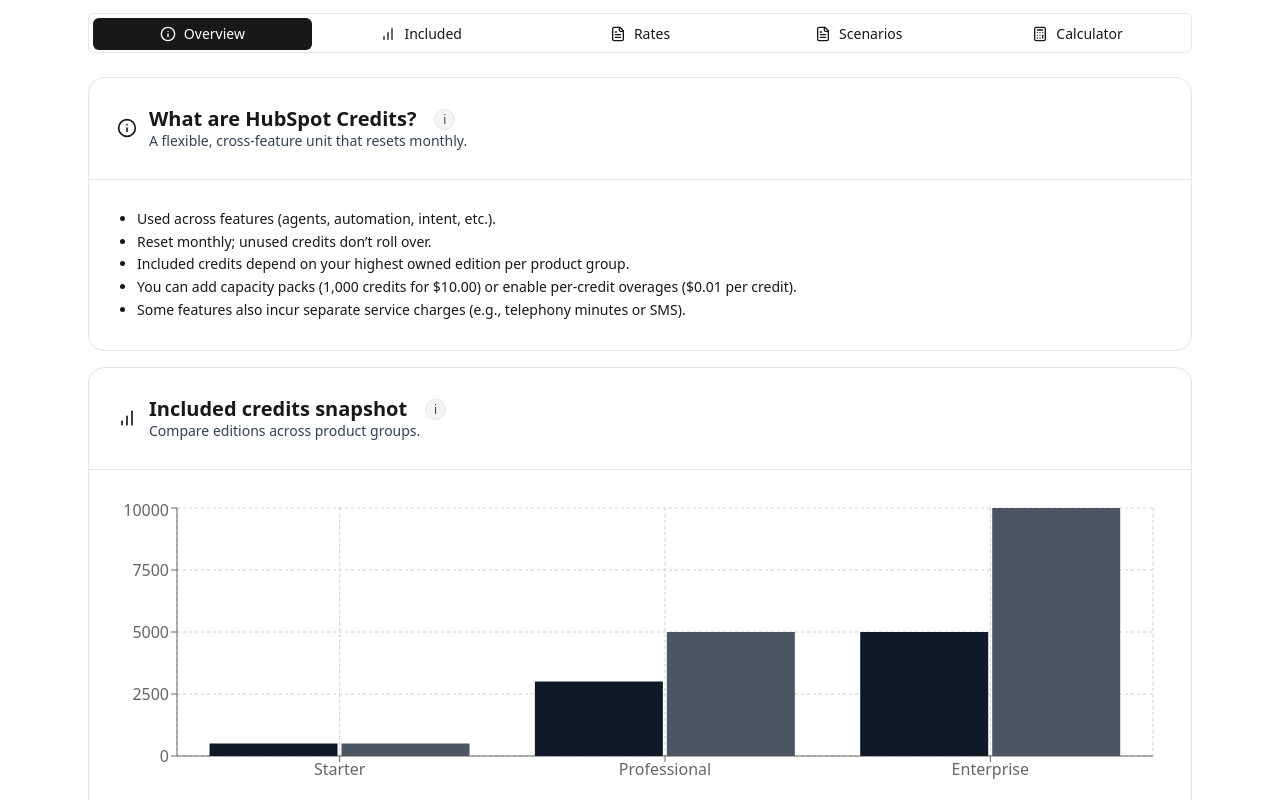
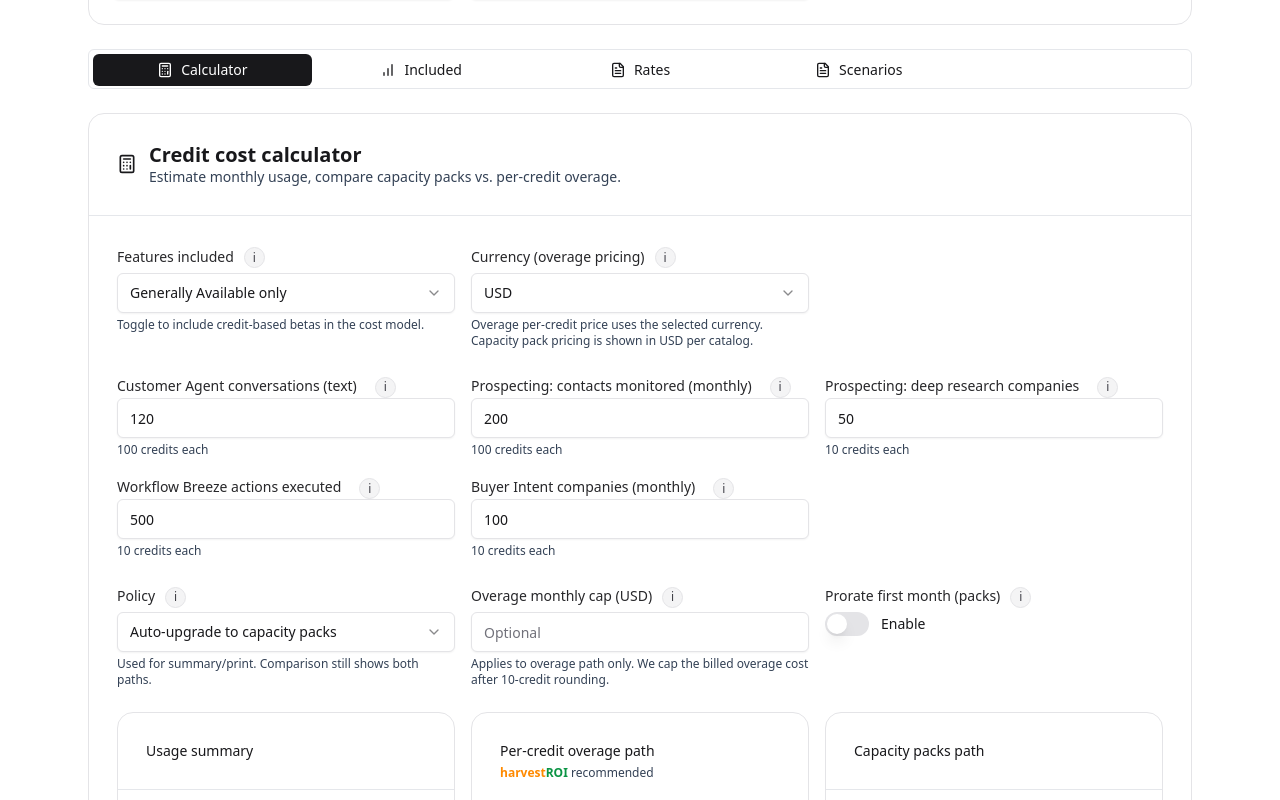
Before and after one commit to NicoLafakis/creditcalculator, a React (Vite) app: page / in a window 1280 px wide. Shown: the part 300-1100 px from the top of the page. Built offline with nearby package versions, Linux system fonts and the light colour scheme.

Commit message:
Add generated CSS file for styling components and layout

```diff
--- a/src/HubspotCostCalculator.tsx
+++ b/src/HubspotCostCalculator.tsx
@@ -293,6 +293,7 @@
       {/* Header */}
       <div className="flex flex-col md:flex-row md:items-end md:justify-between gap-4">
         <div>
+          <span className="text-3xl font-bold text-[#FF8A00]">harvest</span><span className="text-3xl font-bold text-[#0B9444]">ROI</span>
           <h1 className="text-3xl font-bold tracking-tight">Breeze Credit Calculator</h1>
           <p className="text-slate-700 mt-1">Visual guide for monthly included credits, consumption, and cost planning.</p>
         </div>
@@ -347,52 +348,14 @@
         </CardContent>
       </Card>
 
-      <Tabs defaultValue="overview" className="space-y-6">
+      <Tabs defaultValue="calculator" className="space-y-6">
         <TabsList className="grid w-full grid-cols-5 border bg-white">
-          <TabsTrigger value="overview"><Info className="mr-2 h-4 w-4" aria-hidden />Overview</TabsTrigger>
+          <TabsTrigger value="calculator"><Calculator className="mr-2 h-4 w-4" aria-hidden />Calculator</TabsTrigger>
           <TabsTrigger value="included"><BarChartIcon className="mr-2 h-4 w-4" aria-hidden />Included</TabsTrigger>
           <TabsTrigger value="rates"><FileText className="mr-2 h-4 w-4" aria-hidden />Rates</TabsTrigger>
           <TabsTrigger value="scenarios"><FileText className="mr-2 h-4 w-4" aria-hidden />Scenarios</TabsTrigger>
-          <TabsTrigger value="calculator"><Calculator className="mr-2 h-4 w-4" aria-hidden />Calculator</TabsTrigger>
+          <TabsTrigger value="overview" className="hidden" aria-hidden />
         </TabsList>
-
-        {/* Page 1: Overview */}
-        <TabsContent value="overview" className="space-y-4">
-          <Card>
-            <CardHeader>
-                <SectionTitle icon={Info} title="What are HubSpot Credits?" subtitle="A flexible, cross-feature unit that resets monthly." tooltip="High-level description: credits are a cross-feature unit that reset monthly and are consumed by various actions." />
-              </CardHeader>
-            <CardContent className="space-y-3">
-              <ul className="list-disc pl-5 text-sm leading-relaxed">
-                <li>Used across features (agents, automation, intent, etc.).</li>
-                <li>Reset monthly; unused credits don’t roll over.</li>
-                <li>Included credits depend on your highest owned edition per product group.</li>
-                <li>You can add capacity packs (1,000 credits for {dollars(COSTS.PACK_PRICE_PER_1000_USD)}) or enable per-credit overages ({dollars(OVERAGE_PRICE_PER_CREDIT.USD)} per credit).</li>
-                <li>Some features also incur separate service charges (e.g., telephony minutes or SMS).</li>
-              </ul>
-            </CardContent>
-          </Card>
-
-          <Card>
-              <CardHeader>
-              <SectionTitle icon={BarChartIcon} title="Included credits snapshot" subtitle="Compare editions across product groups." tooltip="Shows included monthly credits per edition and product group; highest edition per group applies." />
-            </CardHeader>
-            <CardContent>
-              <div className="h-72">
-                <ResponsiveContainer width="100%" height="100%">
-                  <BarChart data={chartData} margin={{ top: 10, right: 10, left: 0, bottom: 0 }}>
-                    <CartesianGrid strokeDasharray="3 3" />
-                    <XAxis dataKey="name" />
-                    <YAxis />
-                    <Tooltip formatter={(v: number) => v.toLocaleString()} />
-                    <Bar dataKey="MainHubs" name="Main Hubs (Smart CRM/Marketing/Sales/Service/Content)" fill="#111827" />
-                    <Bar dataKey="DataPlatform" name="Data Hub / Customer Platform" fill="#4B5563" />
-                  </BarChart>
-                </ResponsiveContainer>
-              </div>
-            </CardContent>
-          </Card>
-        </TabsContent>
 
         {/* Page 2: Included Credits */}
         <TabsContent value="included" className="space-y-4">
@@ -801,6 +764,29 @@
 
                 <Card className="col-span-1">
                   <CardHeader>
+                    <div className="text-sm font-medium">Per-credit overage path</div>
+            <div className="text-xs mt-1">
+              <span className="font-bold text-[#FF8A00]">harvest</span><span className="font-bold text-[#0B9444]">ROI</span>{' '}
+              <span className="text-slate-700">recommended</span>
+            </div>
+                  </CardHeader>
+                  <CardContent className="text-sm space-y-2">
+          <div className="flex justify-between"><span>Overage credits (rounded to 10)</span><span className="font-semibold">{billedOverageCredits.toLocaleString()}</span></div>
+          <div className="flex justify-between"><span>Overage cost</span><span className="font-semibold">{formatAmount(overageCost)}</span></div>
+          <div className="mt-2">
+            {/* harvestROI brand: 'harvest' lowercase in orange + 'ROI' uppercase, color assumed #FF8A00 */}
+          </div>
+          {overageCap && Number(overageCap) > 0 && (
+            <div className="text-xs text-slate-700">
+              Cap applied at {currency} {Number(overageCap).toLocaleString(undefined, { minimumFractionDigits: 2, maximumFractionDigits: 2 })}{overageCost < overageCostRaw ? " (truncated)" : " (not reached)"}.
+            </div>
+          )}
+    <div className="text-xs text-slate-700">Overage invoices issue in 10-credit increments.</div>
+                  </CardContent>
+                </Card>
+
+                <Card className="col-span-1">
+                  <CardHeader>
                     <div className="text-sm font-medium">Capacity packs path</div>
                   </CardHeader>
                   <CardContent className="text-sm space-y-2">
@@ -814,22 +800,6 @@
                       <div className="flex justify-between"><span>Pack cost (USD)</span><span className="font-semibold">{dollars(packCostSteady)}</span></div>
                     )}
                     <div className="text-xs text-slate-700">Added packs persist through term until renewal change. Pack pricing shown in USD; other currencies not modeled.</div>
-                  </CardContent>
-                </Card>
-
-                <Card className="col-span-1">
-                  <CardHeader>
-                    <div className="text-sm font-medium">Per-credit overage path</div>
-                  </CardHeader>
-                  <CardContent className="text-sm space-y-2">
-          <div className="flex justify-between"><span>Overage credits (rounded to 10)</span><span className="font-semibold">{billedOverageCredits.toLocaleString()}</span></div>
-          <div className="flex justify-between"><span>Overage cost</span><span className="font-semibold">{formatAmount(overageCost)}</span></div>
-          {overageCap && Number(overageCap) > 0 && (
-            <div className="text-xs text-slate-700">
-              Cap applied at {currency} {Number(overageCap).toLocaleString(undefined, { minimumFractionDigits: 2, maximumFractionDigits: 2 })}{overageCost < overageCostRaw ? " (truncated)" : " (not reached)"}.
-            </div>
-          )}
-    <div className="text-xs text-slate-700">Overage invoices issue in 10-credit increments.</div>
                   </CardContent>
                 </Card>
               </div>
```
Also changed, not shown: 5 other files (tests, documents, lock files or other folders).
